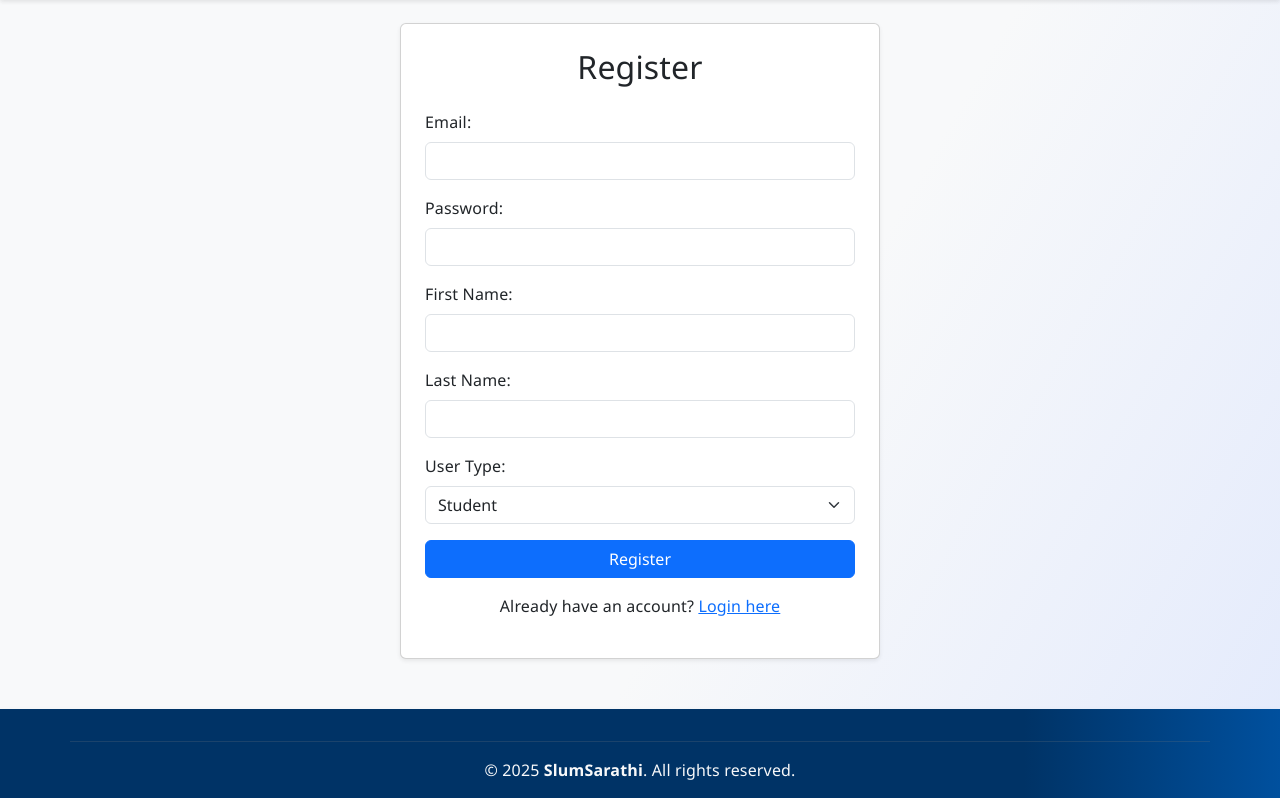
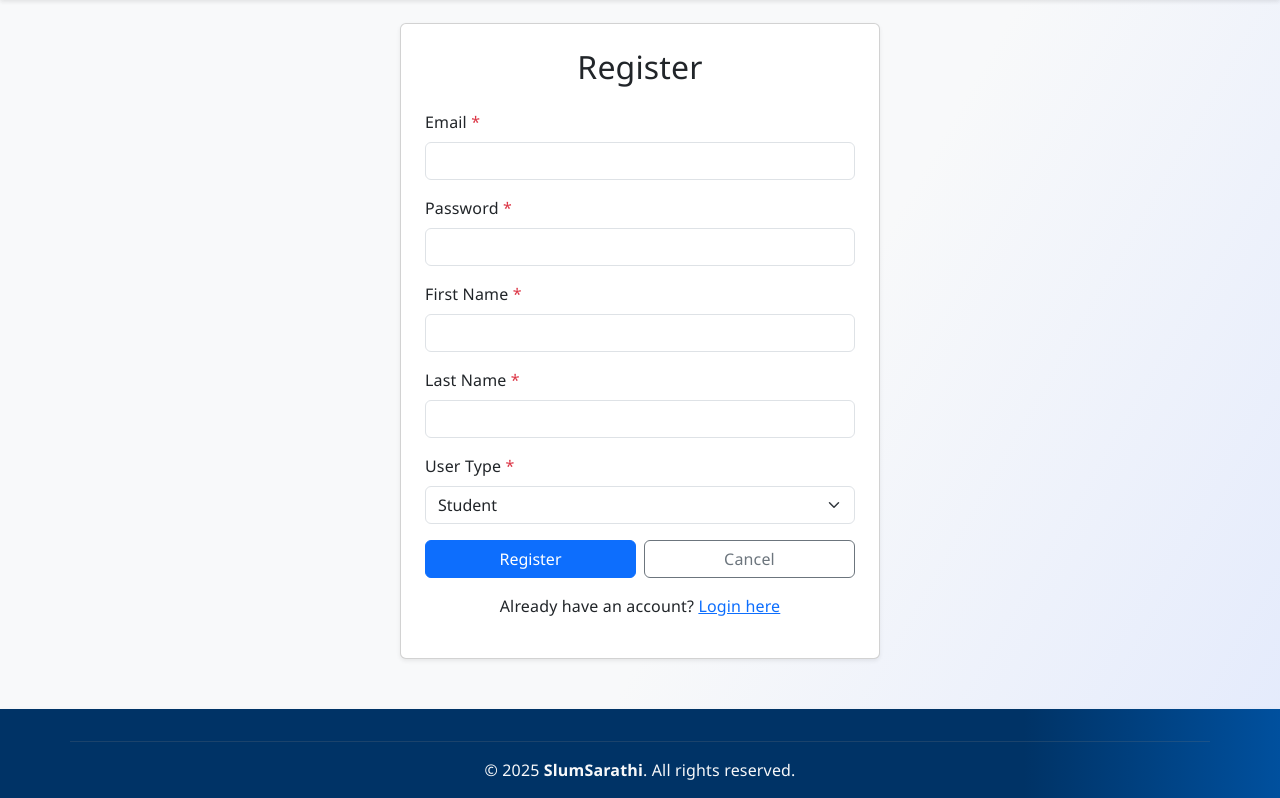
Before and after one commit to prasannadhami14/SlumSarathi, a Django app: page /accounts/register/ in a window 1280 px wide. Shown: the part 108-906 px from the top of the page. Run offline with Django 5.2, Linux system fonts and the light colour scheme; some libraries are stand-ins or nearby versions.

Commit message:
minor fix

```diff
--- a/templates/accounts/register.html
+++ b/templates/accounts/register.html
@@ -1,42 +1,48 @@
-<!-- filepath: c:\dev\django_project\slumSarathi\templates\accounts\register.html -->
 {% extends "base.html" %}
+{% load widget_tweaks %}
+
 {% block title %}Register{% endblock %}
+
 {% block content %}
 <div class="d-flex justify-content-center align-items-center" style="min-height: 80vh;">
     <div class="w-100" style="max-width: 480px;">
         <div class="card shadow-sm p-4">
             <h2 class="mb-4 text-center">Register</h2>
-      {% if messages %}
-        {% for message in messages %}
-          <div class="alert alert-danger">{{ message }}</div>
-        {% endfor %}
-      {% endif %}
             <form method="post">
                 {% csrf_token %}
+
                 <div class="mb-3">
-          <label for="email" class="form-label">Email:</label>
+                    <label for="email" class="form-label">Email <span class="text-danger">*</span></label>
                     <input type="email" name="email" id="email" class="form-control" required>
                 </div>
+
                 <div class="mb-3">
-          <label for="password" class="form-label">Password:</label>
+                    <label for="password" class="form-label">Password <span class="text-danger">*</span></label>
                     <input type="password" name="password" id="password" class="form-control" required>
                 </div>
+
                 <div class="mb-3">
-          <label for="first_name" class="form-label">First Name:</label>
+                    <label for="first_name" class="form-label">First Name <span class="text-danger">*</span></label>
                     <input type="text" name="first_name" id="first_name" class="form-control" required>
                 </div>
+
                 <div class="mb-3">
-          <label for="last_name" class="form-label">Last Name:</label>
+                    <label for="last_name" class="form-label">Last Name <span class="text-danger">*</span></label>
                     <input type="text" name="last_name" id="last_name" class="form-control" required>
                 </div>
+
                 <div class="mb-3">
-          <label for="user_type" class="form-label">User Type:</label>
+                    <label for="user_type" class="form-label">User Type <span class="text-danger">*</span></label>
                     <select name="user_type" id="user_type" class="form-select" required>
                         <option value="1">Student</option>
                         <option value="2">Event Organizer</option>
                     </select>
                 </div>
+
+                <div class="d-flex gap-2">
                     <button type="submit" class="btn btn-primary w-100">Register</button>
+                    <a href="{% url 'login' %}" class="btn btn-outline-secondary w-100">Cancel</a>
+                </div>
             </form>
             <p class="mt-3 text-center">Already have an account? <a href="{% url 'login' %}">Login here</a></p>
         </div>
--- a/templates/base.html
+++ b/templates/base.html
@@ -1,4 +1,4 @@
-{%load static%}
+{% load static %}
 <!DOCTYPE html>
 <html>
 <head>
@@ -10,6 +10,17 @@
 </head>
 <body>
     {% include "header.html" %}
+    <!-- Messages Section -->
+    {% if messages %}
+        <div class="container mt-3">
+            {% for message in messages %}
+                <div class="alert alert-{% if message.tags == 'error' %}danger{% elif message.tags == 'success' %}success{% elif message.tags == 'info' %}info{% else %}warning{% endif %} alert-dismissible fade show" role="alert">
+                    {{ message }}
+                    <button type="button" class="btn-close" data-bs-dismiss="alert" aria-label="Close"></button>
+                </div>
+            {% endfor %}
+        </div>
+    {% endif %}
     <main>
         {% block content %}{% endblock %}
     </main>
--- a/templates/services/_service_list_items.html
+++ b/templates/services/_service_list_items.html
@@ -1,4 +1,3 @@
-<!-- filepath: c:\dev\django_project\slumSarathi\templates\services\_service_list_items.html -->
 {% for service in services %}
     <div class="col-12 col-sm-8 col-md-6 col-lg-4" style="max-width: 320px;">
         <div class="card h-100 shadow-sm mx-auto" style="width: 100%; min-width: 220px;">
--- a/templates/services/service_list.html
+++ b/templates/services/service_list.html
@@ -3,9 +3,11 @@
 {% block title %}Services{% endblock %}
 {% block content %}
 <h1 class="mb-4 text-center">All Services</h1>
+{% if user.is_authenticated%}
 <div class="d-flex justify-content-end mb-3">
     <a href="{% url 'services:service_create' %}" class="btn btn-success me-5">Create New Service</a>
 </div>
+{% endif %}
 <div class="row g-4 justify-content-center" id="service-list">
     {% include "services/_service_list_items.html" %}
 </div>
```
Also changed, not shown: templates/services/service_form.html (+11 -2 lines). Lines whose indentation alone changed are shown as unchanged.
